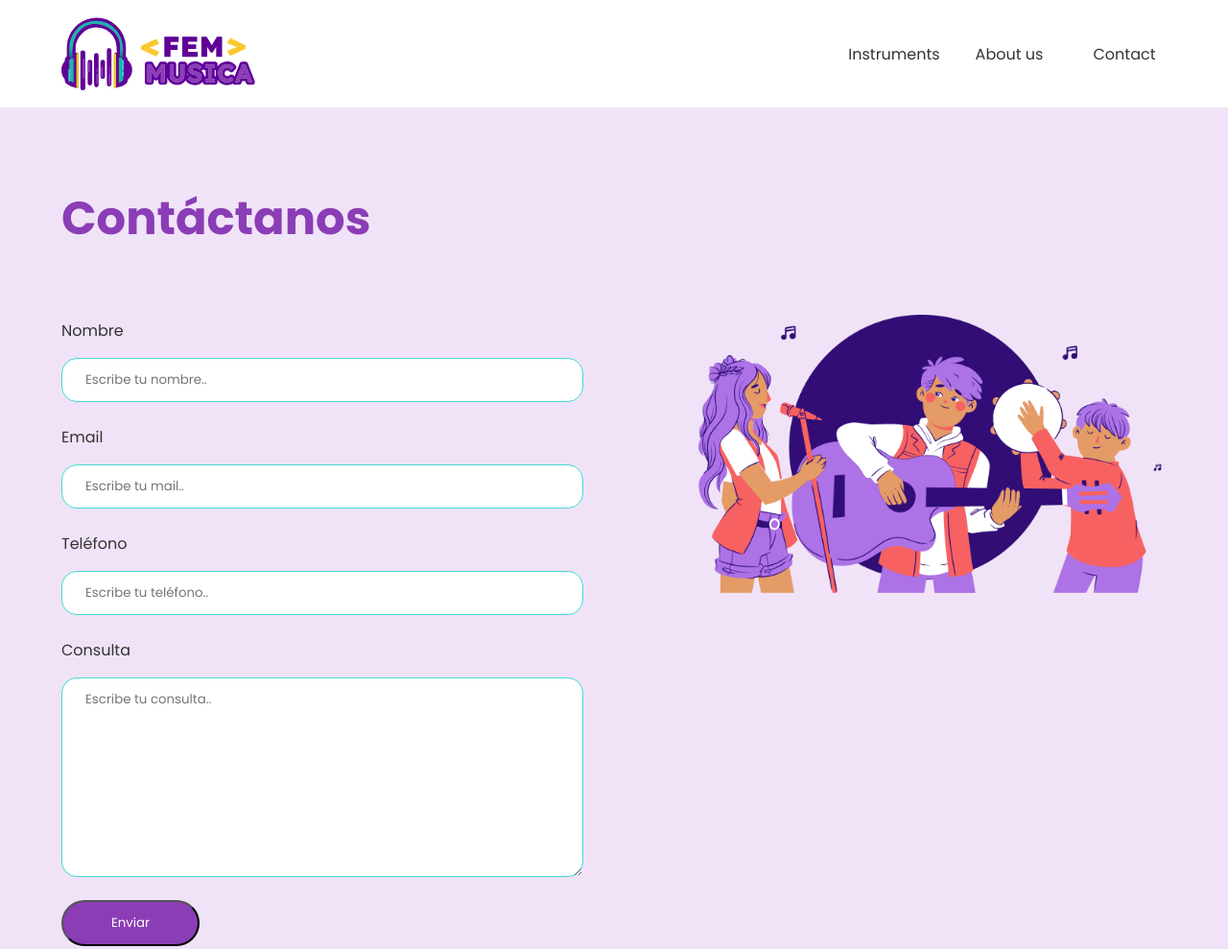
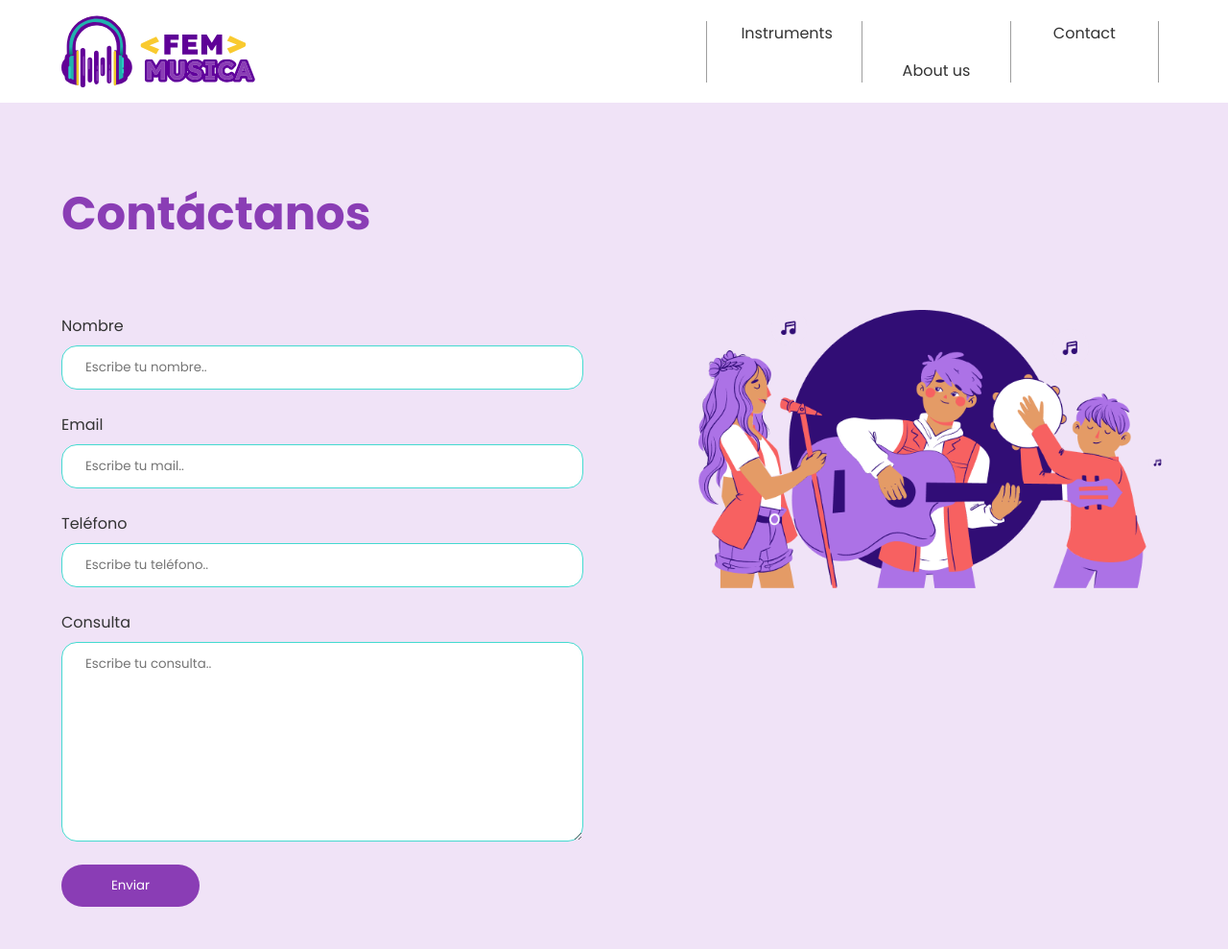
Before and after one commit to jchaconalvarez/deploy-toquen-el-dom, a website: page pages/contact.html in a window 1280 px wide. Shown: the top 989 px of the page at 96% size. Drawn offline with Linux system fonts and the light colour scheme; files whose address does not match are found by name.

Commit message:
añado enlace iconos footer en pag contact y retorno version antigua header

```diff
--- a/pages/contact.html
+++ b/pages/contact.html
@@ -63,19 +63,19 @@
     <section class="container-footer">
       <div class="icons-footer">
         <a href="#">
-          <img src="./public/assets/icons/mdi_instagram.png" alt="icons instagram" />
+          <img src="../public/assets/icons/mdi_instagram.png" alt="icons instagram" />
         </a>
         <a href="#">
-          <img src="./public/assets/icons/mdi_twitter.png" alt="icons twitter" />
+          <img src="../public/assets/icons/mdi_twitter.png" alt="icons twitter" />
         </a>
         <a href="#">
-          <img src="./public/assets/icons/ri_facebook-fill.png" alt="icons facebook" />
+          <img src="../public/assets/icons/ri_facebook-fill.png" alt="icons facebook" />
         </a>
         <a href="#">
-          <img src="./public/assets/icons/ri_linkedin-fill.png" alt="icons linkedin" />
+          <img src="../public/assets/icons/ri_linkedin-fill.png" alt="icons linkedin" />
         </a>
         <a href="#">
-          <img src="./public/assets/icons/ri_youtube-fill.png" alt="icons youtube" />
+          <img src="../public/assets/icons/ri_youtube-fill.png" alt="icons youtube" />
         </a>
       </div>
       <div class="links-footer">
--- a/src/css/components/header.css
+++ b/src/css/components/header.css
@@ -1,3 +1,5 @@
+@media (min-width:360px) {
+
     .header{
         max-width : 360px;
         margin: 0 auto;
@@ -35,11 +37,6 @@
     .header__navbar--container:hover{
         color: var(--primary-color);
     }
-
-@media (min-width: 786px) {}
-    .header{
-        max-width : 1000px;
-        margin: 0 auto;
 }
 
 @media (min-width: 1000px) {
@@ -49,33 +46,46 @@
         display: flex;
         flex-direction: row;
         justify-content: space-between;
-        padding: 0 4rem 0 4rem;
+        align-items: center;
+        padding: 1rem 4rem 1rem 4rem;
     }
 
     .header__logo{
         max-width: 13rem;
         margin: 0;
-        padding: 1rem 0 1rem 0;
-    }
-
-    .header__navbar--container{
-        display: flex;
-        align-items: center;
-        min-width: 7.5rem;
-        height: 100%;
     }
 
     .header__navbar{
-        height: 7rem;
+        min-width: 30rem;
+        border-left: 1px solid var(--text-light);
+    }
+
+
+    .header__navbar--container{
+        border-right: 1px inset var(--text-light);
+        height: 4rem;
+        width: 100%;
+        padding: 0.5rem 0 0.5rem 0 0.5rem;
+    }
+
+    .header__navbar--container-instruments{
+        display: flex;
+        align-items: start;
+        padding-right: 0.2rem;
+    }
+
+    .header__navbar--container-about{
+        display: flex;
+        align-items: end;
+    }
+
+    .header__navbar--container-contact{
+        display: flex;
+        align-items: start;
     }
 
     .header__navbar--container:hover{
-        border-color: rgb(220, 220, 220);
-        border-radius: 0px 0px 5px 5px;
-        border-width: 2px;
-        border-style: none solid solid;
-        padding-top: 1.6rem;
-        box-shadow: -1px 0px 10px 1px rgb(216, 216, 216);
-        height: 7rem;
+        display: flex;
+        align-items: center;
     }
 }
--- a/src/css/pages/contact.css
+++ b/src/css/pages/contact.css
@@ -30,11 +30,11 @@
 }
 
 .container-contact__hero-form-block--main-form-content label{
-    padding-bottom: 1rem;
+    padding-bottom: 0.5rem;
 }
 
 .container-contact__hero-form-block--form-textarea label{
-    padding-bottom: 1rem;
+    padding-bottom: 0.5rem;
 }
 
 .container-contact__hero-form-block--form-textarea{
@@ -60,6 +60,7 @@
 .container-contact__hero-form-block__primary-button {
     background-color: var(--primary-color);
     border-radius: 48px;
+    border: none;
     color: #fff;
     cursor: pointer;
     padding: 0.75rem 3rem;
```
Lines whose indentation alone changed are shown as unchanged.
